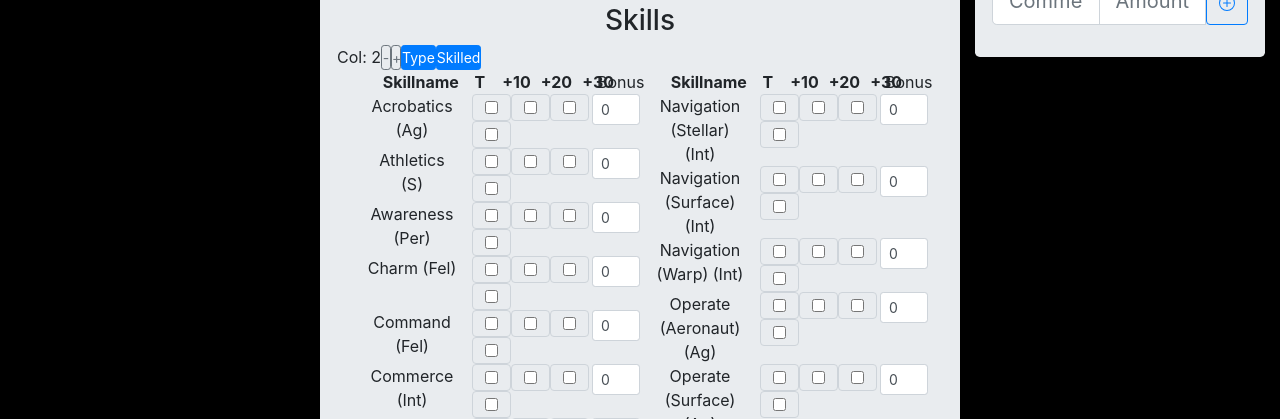
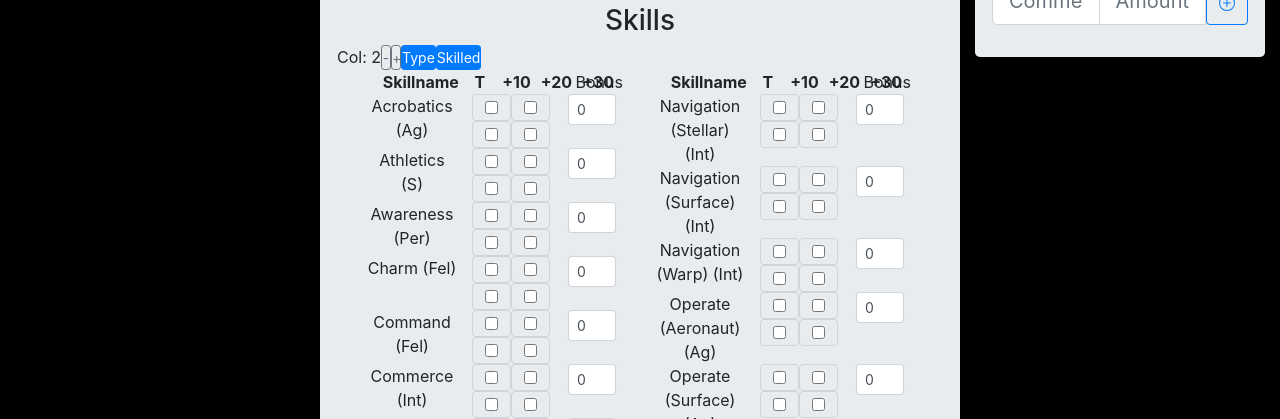
Before and after one commit to Coldlagerfeuer/DnDBlackCrusade, a React (Create React App) app: page / in a window 1280 px wide. Shown: the part 381-800 px from the top of the page. Built offline with nearby package versions, Linux system fonts and the light colour scheme.

Commit message:
Added ability to remove custom skills

```diff
--- a/src/components/armoury/weaponCard.tsx
+++ b/src/components/armoury/weaponCard.tsx
@@ -1,22 +1,13 @@
-import {
-    Alert,
-    Badge,
-    Button,
-    Card,
-    Col, Container,
-    Dropdown, DropdownButton,
-    FormControl,
-    InputGroup,
-    OverlayTrigger,
-    Row,
-    Tooltip
-} from "react-bootstrap";
+import { Alert, Badge, Button, Card, Col, Dropdown, DropdownButton, FormControl, InputGroup, OverlayTrigger, Row, Tooltip } from "react-bootstrap";
 import {
     BiCrosshair,
-    BiQuestionMark, FaDiceD20,
+    BiQuestionMark,
+    FaDiceD20,
     GiAncientSword,
-    GiArrowScope, GiBulletImpacts,
-    GiChainsaw, GiElectric,
+    GiArrowScope,
+    GiBulletImpacts,
+    GiChainsaw,
+    GiElectric,
     GiLaserPrecision,
     GiMachineGunMagazine,
     GiPistolGun,
@@ -27,17 +18,10 @@ import {
 } from "react-icons/all";
 import React, { useState } from "react";
 import './weaponCard.scss';
-import { EWeaponCategory, EDamageType, IWeapon, removeWeapon } from "./armourySlice";
-import { addItem, editWeapon, changeWeaponName } from "../inventory/inventorySlice";
+import { EDamageType, EWeaponCategory, IWeapon, removeWeapon } from "./armourySlice";
+import { addItem, changeWeaponName, editWeapon } from "../inventory/inventorySlice";
 import { useAppDispatch, useAppSelector } from "../../general/hooks";
-import {
-    IDamageRoll,
-    IRollResult,
-    IStatRoll,
-    rollAimAndSendToDiscord,
-    rollDamageAndSendToDiscord,
-    rollStatAndSendToDiscord
-} from "../character/Rolls";
+import { IDamageRoll, IStatRoll, rollAimAndSendToDiscord, rollDamageAndSendToDiscord } from "../character/Rolls";
 import { getHitLocation } from "./armoury";
 
 
--- a/src/components/skills/skillEntry.tsx
+++ b/src/components/skills/skillEntry.tsx
@@ -1,6 +1,6 @@
-import { Alert, Button, Col, Container, FormControl, InputGroup, Row } from "react-bootstrap";
+import { Alert, Badge, Button, Col, Container, FormControl, InputGroup, Row } from "react-bootstrap";
 import { useAppDispatch, useAppSelector } from "../../general/hooks";
-import { addSkill, expMapSkills, setBonus, setLevel } from "./skillSlice";
+import { addSkill, expMapSkills, removeSkill, setBonus, setLevel } from "./skillSlice";
 import React, { useState } from "react";
 import { FaDiceD20 } from "react-icons/all";
 import { devotionMap, EGods } from "../talents/talentSlice";
@@ -94,7 +94,7 @@ export const SkillEntryFunction = ({
 
             return <Row style={{ padding: 0 }}>
                 {getNameCol()}
-                <Col md={5} style={{ padding: 0 }}>
+                <Col md={4} style={{ padding: 0 }}>
                     <InputGroup>
                         <InputGroup.Checkbox checked={level > 0} onChange={() => changeLevel(1)}/>
                         <InputGroup.Checkbox checked={level > 1} onChange={() => changeLevel(2)}/>
@@ -107,6 +107,14 @@ export const SkillEntryFunction = ({
                                  onChange={(event => dispatch(setBonus({ ...skill, bonus: parseInt(event.target.value) })))}
                     />
                 </Col>
+                {parent ?
+                <Col md={1}>
+                    <Badge variant={'danger'} style={{ cursor: 'pointer' }}
+                           onClick={() => {
+                               dispatch(removeSkill(skill))
+                           }}>-
+                    </Badge>
+                </Col> : <></>}
             </Row>;
         }
 
--- a/src/components/skills/skillSlice.ts
+++ b/src/components/skills/skillSlice.ts
@@ -1,6 +1,7 @@
 import { createSlice, PayloadAction } from "@reduxjs/toolkit";
 import { allSkills } from "../character/resources";
 import { EGods } from "../talents/talentSlice";
+import { stat } from "fs";
 
 export interface ISkill {
     name: string,
@@ -60,10 +61,14 @@ export const skillSlice = createSlice({
                 state[name] = action.payload;
             }
 
+        },
+        removeSkill: (state, action: PayloadAction<ISkill>) => {
+            const {name, parent} = action.payload;
+            delete state[`${parent?.name} - ${name}`];
         }
     }
 })
 
 // Action creators are generated for each case reducer function
-export const { setLevel, setBonus, importSkills, addSkill } = skillSlice.actions
+export const { setLevel, setBonus, importSkills, addSkill, removeSkill } = skillSlice.actions
 export default skillSlice.reducer
--- a/src/components/skills/skillView.tsx
+++ b/src/components/skills/skillView.tsx
@@ -63,7 +63,7 @@ export const SkillView = ({ cols = 2, showTypeDef = true, showSkilledDef = false
                                 </Row>
                                 : <Row>
                                     <Col md={5}><b>Skillname</b></Col>
-                                    <Col md={5} style={{ padding: 0 }}>
+                                    <Col md={4} style={{ padding: 0 }}>
                                         <span style={{ paddingLeft: 0, paddingRight: 12 }}><b>T</b></span>
                                         <span style={{ paddingLeft: 5, paddingRight: 5 }}><b>+10</b></span>
                                         <span style={{ paddingLeft: 5, paddingRight: 5 }}><b>+20</b></span>
```
